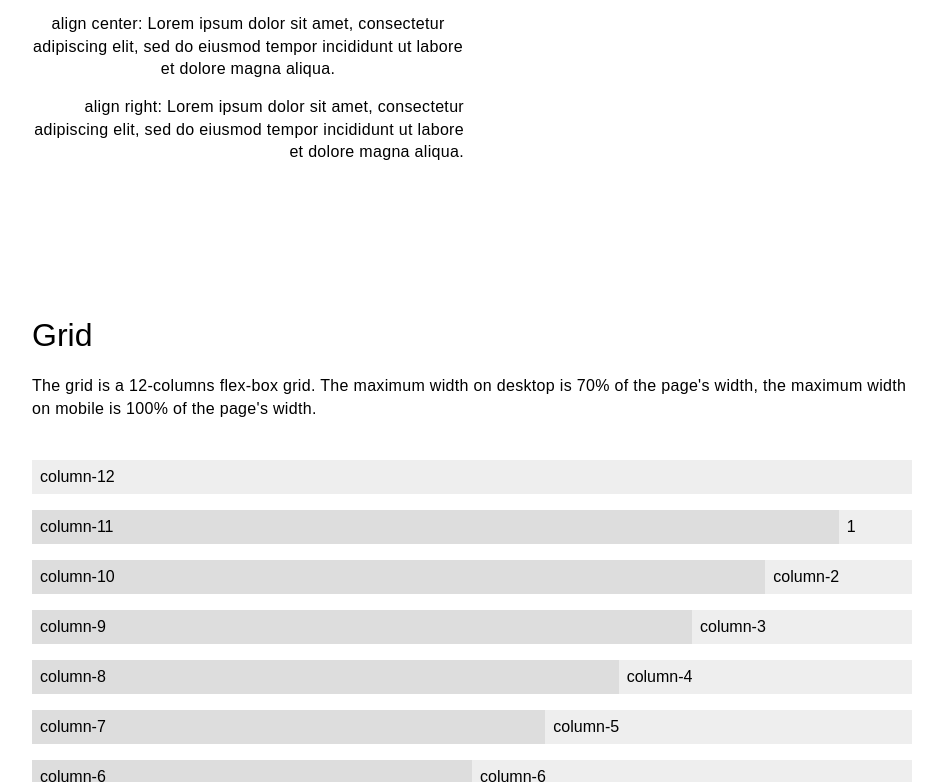
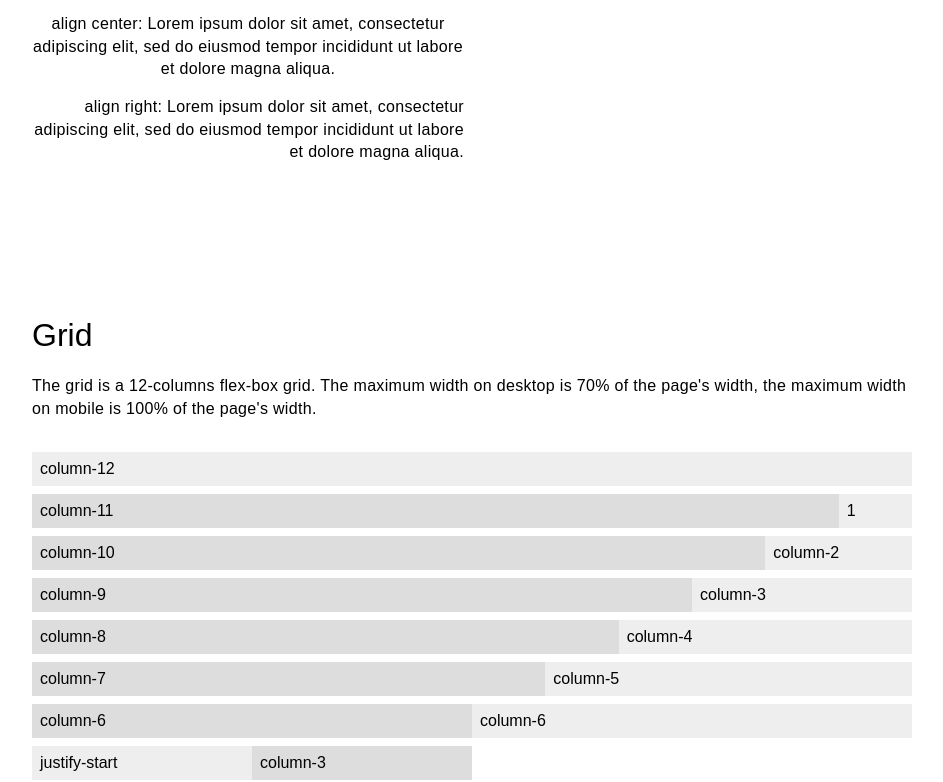
Before and after one commit to LilianAvry/petit-css, a website: page index.html in a window 1280 px wide. Shown: the part 2018-2800 px from the top of the page, without its empty margins (168-1111 px from the left). Drawn offline with Linux system fonts and the light colour scheme.

Commit message:
Fix grid

```diff
--- a/index.html
+++ b/index.html
@@ -7,17 +7,13 @@
 
   <title>Petit CSS</title>
 
-  <link rel="stylesheet" href="src/normalize.css">
-  <link rel="stylesheet" href="src/petit.css">
+  <link rel="stylesheet" href="index.css">
 
   <style>
-    .container section.row {padding-top: 100px;}
-    .sample-grid .row div[class^="column"] {
-      padding-top: .5rem;
-      padding-bottom: .5rem;
-    }
-    .sample-grid .row div[class^="column"]:nth-child(odd) {background-color: #EEE;}
-    .sample-grid .row div[class^="column"]:nth-child(even) {background-color: #DDD;}
+    .container section.row { padding-top: 100px; }
+    .sample-grid .row div[class^="column"] { margin-bottom: .5rem; }
+    .sample-grid .row div[class^="column"]:nth-child(odd) { background-color: #EEE; }
+    .sample-grid .row div[class^="column"]:nth-child(even) { background-color: #DDD; }
   </style>
 </head>
   <body>
--- a/src/grid/style.css
+++ b/src/grid/style.css
@@ -31,8 +31,7 @@ div[class^="column"] {
     flex: 0 0 auto;
     flex-grow: 0;
     box-sizing: border-box;
-    margin: .5rem 0;
-    padding: 0 .5rem;
+    padding: .5rem;
 }
 .column-12 {
     flex-basis: 100%;
--- a/src/petit.css
+++ b/src/petit.css
@@ -237,8 +237,7 @@ div[class^="column"] {
     flex: 0 0 auto;
     flex-grow: 0;
     box-sizing: border-box;
-    margin: .5rem 0;
-    padding: 0 .5rem;
+    padding: .5rem;
 }
 .column-12 {
     flex-basis: 100%;
```
